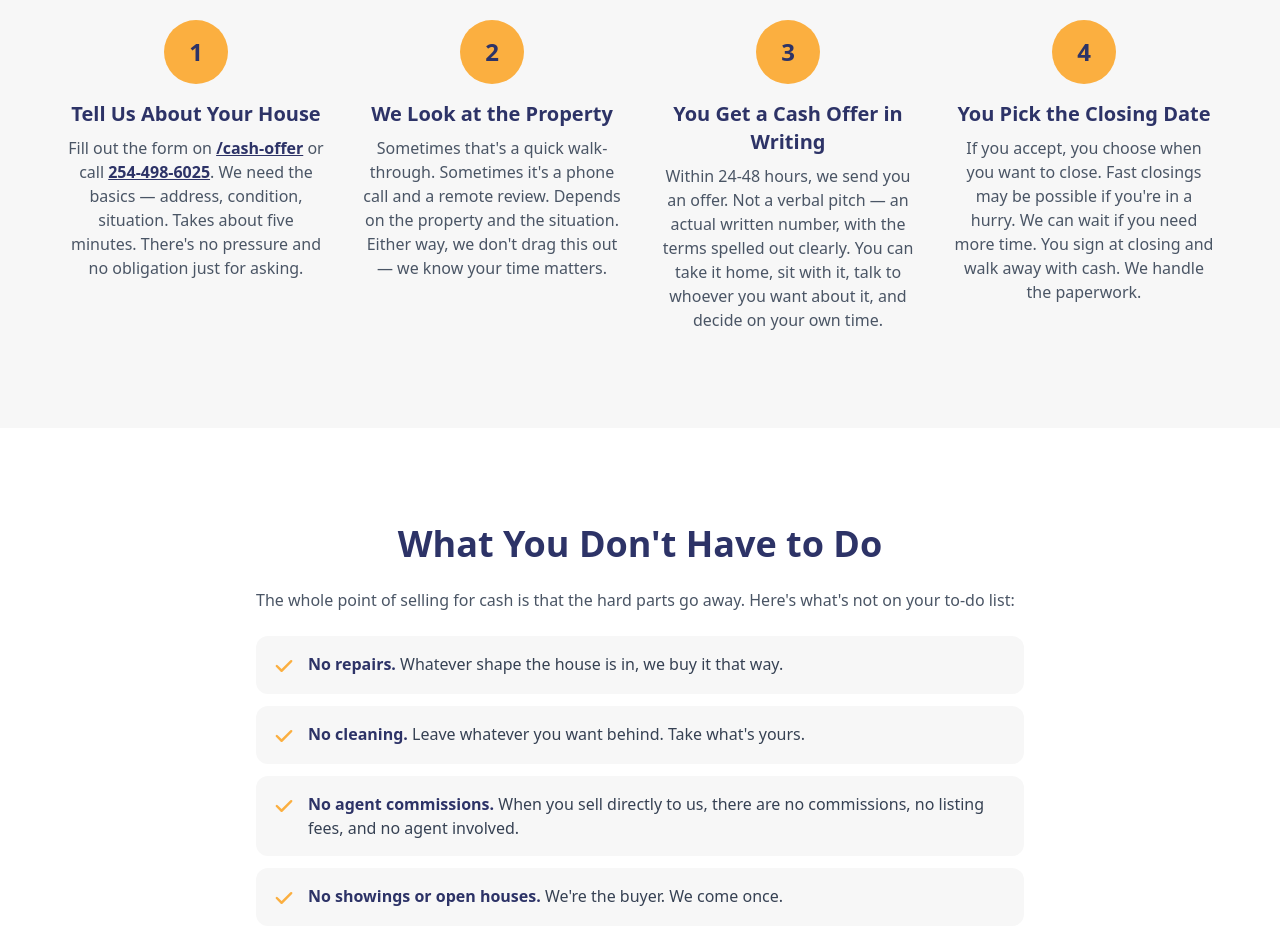
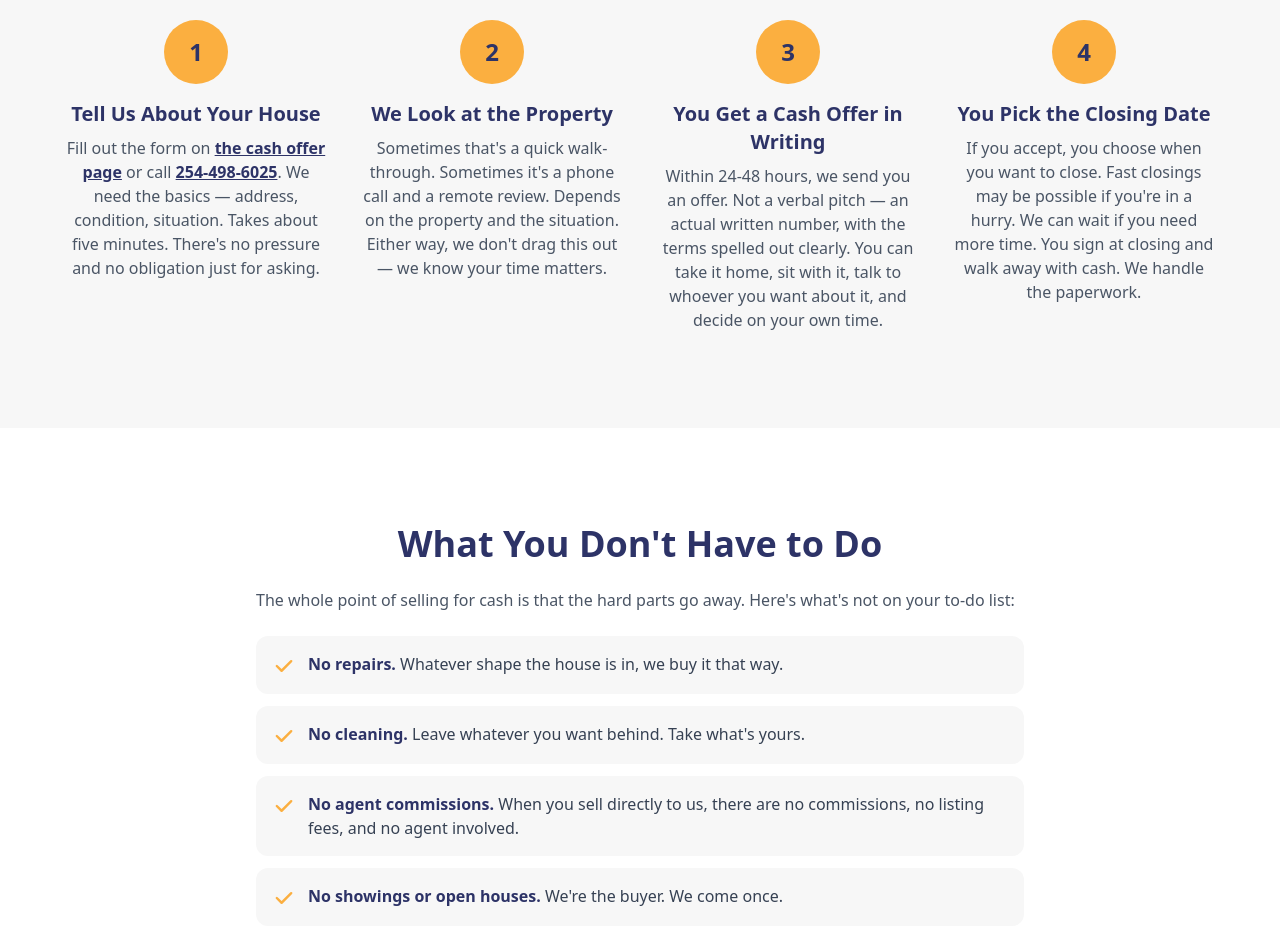
Before and after one commit to selltojosh-create/selltojosh-website, a Next.js app: page /how-our-offer-works in a window 1280 px wide. Shown: the part 1460-2394 px from the top of the page. Built offline with nearby package versions, Linux system fonts and the light colour scheme; no server answers.

Commit message:
fix: improve link text in /how-our-offer-works Step 1

```diff
--- a/src/app/how-our-offer-works/page.tsx
+++ b/src/app/how-our-offer-works/page.tsx
@@ -171,7 +171,7 @@ export default function HowOurOfferWorksPage() {
               <p className="text-gray-600">
                 Fill out the form on{' '}
                 <Link href="/cash-offer" className="text-navy font-semibold underline hover:text-navy-dark">
-                  /cash-offer
+                  the cash offer page
                 </Link>{' '}
                 or call{' '}
                 <a href={phoneTel} className="text-navy font-semibold underline hover:text-navy-dark">
```
